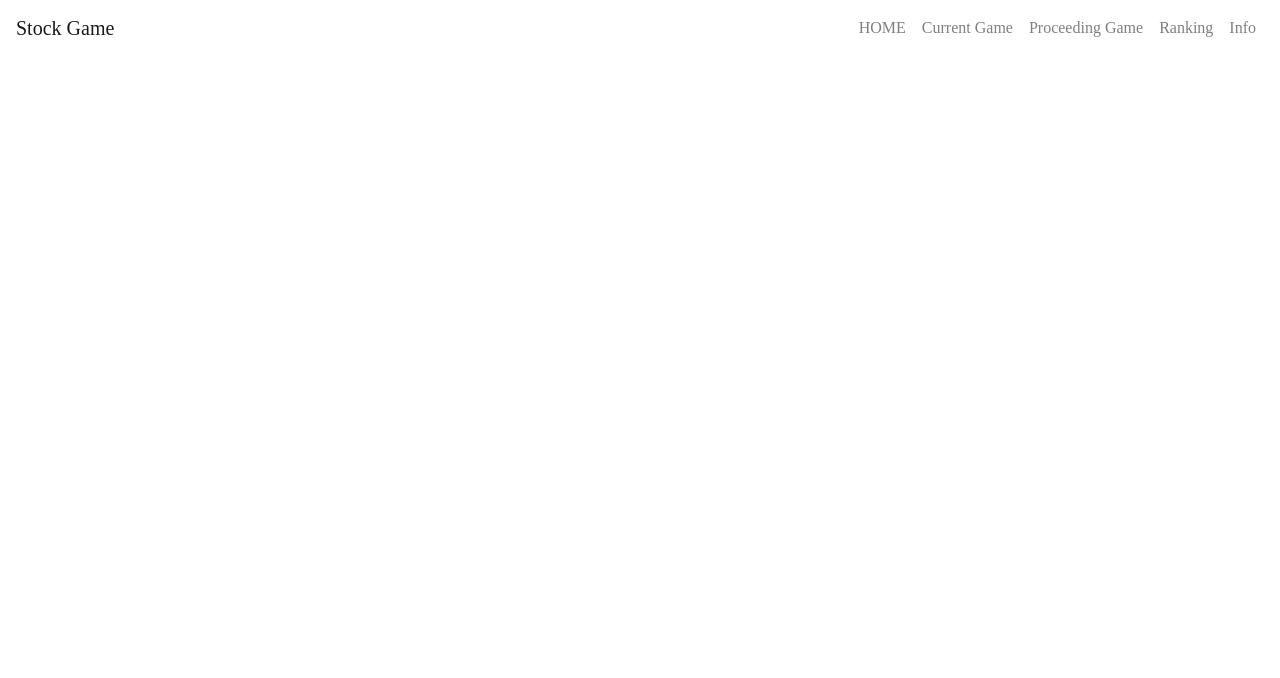
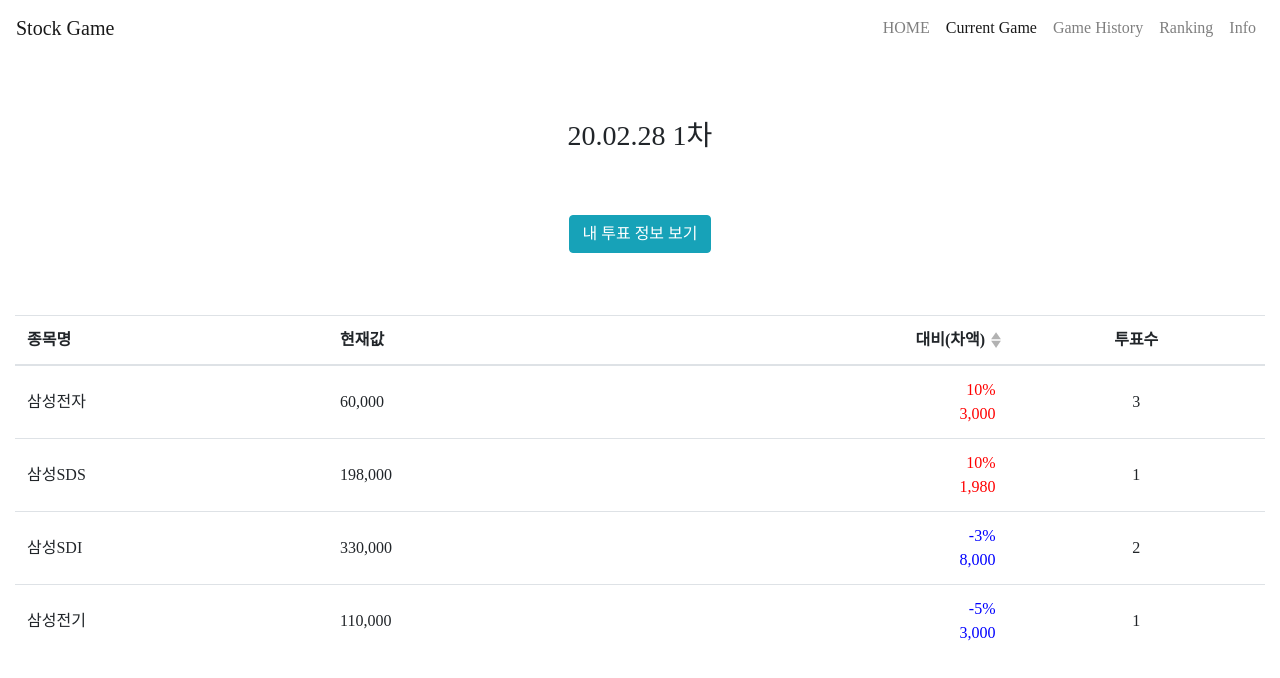
Before and after one commit to alrud0x0/stock_game, a Vue app in the folder front/: page /#/game/current in a window 1280 px wide. Shown: the top 678 px of the page. Built offline with nearby package versions, Linux system fonts and the light colour scheme; a web font is replaced by a local one.

Commit message:
게임테이블/보팅정보/사용자투표정보 추가

```diff
--- a/front/src/App_backup.vue
+++ /dev/null
@@ -1,28 +0,0 @@
-<template>
-  <div id="app">
-    <img alt="Vue logo" src="./assets/logo.png">
-    <HelloWorld msg="Welcome to Your Vue.js App"/>
-  </div>
-</template>
-
-<script>
-import HelloWorld from './components/HelloWorld.vue'
-
-export default {
-  name: 'app',
-  components: {
-    HelloWorld
-  }
-}
-</script>
-
-<style>
-#app {
-  font-family: 'Avenir', Helvetica, Arial, sans-serif;
-  -webkit-font-smoothing: antialiased;
-  -moz-osx-font-smoothing: grayscale;
-  text-align: center;
-  color: #2c3e50;
-  margin-top: 60px;
-}
-</style>
--- a/front/src/components/HelloWorld.vue
+++ /dev/null
@@ -1,58 +0,0 @@
-<template>
-  <div class="hello">
-    <h1>{{ msg }}</h1>
-    <p>
-      For a guide and recipes on how to configure / customize this project,<br>
-      check out the
-      <a href="https://cli.vuejs.org" target="_blank" rel="noopener">vue-cli documentation</a>.
-    </p>
-    <h3>Installed CLI Plugins</h3>
-    <ul>
-      <li><a href="https://github.com/vuejs/vue-cli/tree/dev/packages/%40vue/cli-plugin-babel" target="_blank" rel="noopener">babel</a></li>
-      <li><a href="https://github.com/vuejs/vue-cli/tree/dev/packages/%40vue/cli-plugin-eslint" target="_blank" rel="noopener">eslint</a></li>
-    </ul>
-    <h3>Essential Links</h3>
-    <ul>
-      <li><a href="https://vuejs.org" target="_blank" rel="noopener">Core Docs</a></li>
-      <li><a href="https://forum.vuejs.org" target="_blank" rel="noopener">Forum</a></li>
-      <li><a href="https://chat.vuejs.org" target="_blank" rel="noopener">Community Chat</a></li>
-      <li><a href="https://twitter.com/vuejs" target="_blank" rel="noopener">Twitter</a></li>
-      <li><a href="https://news.vuejs.org" target="_blank" rel="noopener">News</a></li>
-    </ul>
-    <h3>Ecosystem</h3>
-    <ul>
-      <li><a href="https://router.vuejs.org" target="_blank" rel="noopener">vue-router</a></li>
-      <li><a href="https://vuex.vuejs.org" target="_blank" rel="noopener">vuex</a></li>
-      <li><a href="https://github.com/vuejs/vue-devtools#vue-devtools" target="_blank" rel="noopener">vue-devtools</a></li>
-      <li><a href="https://vue-loader.vuejs.org" target="_blank" rel="noopener">vue-loader</a></li>
-      <li><a href="https://github.com/vuejs/awesome-vue" target="_blank" rel="noopener">awesome-vue</a></li>
-    </ul>
-  </div>
-</template>
-
-<script>
-export default {
-  name: 'HelloWorld',
-  props: {
-    msg: String
-  }
-}
-</script>
-
-<!-- Add "scoped" attribute to limit CSS to this component only -->
-<style scoped>
-h3 {
-  margin: 40px 0 0;
-}
-ul {
-  list-style-type: none;
-  padding: 0;
-}
-li {
-  display: inline-block;
-  margin: 0 10px;
-}
-a {
-  color: #42b983;
-}
-</style>
--- a/front/src/components/Home.vue
+++ b/front/src/components/Home.vue
@@ -1,10 +1,11 @@
 <template>
 <div>
-  <userPoint />
-  <div v-if="isVotingAvaliable">
-    <b-button block variant="info" :to="{path : '/game/upcoming'}">게임 참여하기 <b-icon icon="arrow-bar-right"></b-icon></b-button>
+  <div class="outline-margin">
+    <userPoint />
   </div>
-  <gameTable />
+  <div class="outline-margin">
+    <gameTable />
+  </div>
 </div>
 </template>
 
--- a/front/src/components/Rank.vue
+++ b/front/src/components/Rank.vue
@@ -1,9 +1,6 @@
 <template>
 <div>
   <div class="outline-margin">
-    <div align="middle" class="common-margin">
-      <h3>{{ nickname }} 님의 점수</h3>
-    </div>
     <userPoint />
   </div>
   <div class="outline-margin">
--- a/front/src/components/common/TopTab.vue
+++ b/front/src/components/common/TopTab.vue
@@ -7,8 +7,8 @@
   <b-collapse id="nav-collapse" is-nav>
     <b-navbar-nav class="ml-auto">
       <b-nav-item :to="{path : '/home'}" :active="$route.name == 'home'">HOME</b-nav-item>
-      <b-nav-item :to="{path : '/game/upcoming'}" :active="$route.name == 'upcomingGame'">Current Game</b-nav-item>
-      <b-nav-item :to="{path : '/game/current'}">Proceeding Game</b-nav-item>
+      <b-nav-item :to="{path : '/game/current'}" :active="$route.name == 'currentGame'">Current Game</b-nav-item>
+      <b-nav-item :to="{path : '/game/history'}" :active="$route.name == 'gameHistory'">Game History</b-nav-item>
       <b-nav-item :to="{path : '/rank'}" :active="$route.name == 'rank'">Ranking</b-nav-item>
       <b-nav-item :to="{path : '/info'}">Info</b-nav-item>
     </b-navbar-nav>
--- a/front/src/components/game/GameTable.vue
+++ b/front/src/components/game/GameTable.vue
@@ -3,18 +3,38 @@
     <div align="middle" class="common-margin">
       <h3>{{ gameTitle }}</h3>
     </div>
+    <div align="middle" class="common-margin">
+      <userVoteTable />
+    </div>
     <div>
-      <b-table striped hover
+      <b-table noCollapse hover
         :items="items"
-        :fields="fields">
+        :fields="fields"
+        @row-clicked="item=>$set(item, '_showDetails', !item._showDetails)">
+
+        <template v-slot:cell(price)="row">
+            {{ row.value | currencyFormat}}
+        </template>
 
         <template v-slot:cell(comparison)="row">
           <span :style="{color : [row.value.rate < 0 ? 'blue' : 'red']}">
             {{ row.value.rate }}% <br/>
-            {{ row.value.difference }}
+            {{ row.value.difference | currencyFormat}}
           </span>
         </template>
 
+        <template v-slot:cell(vote)="row">
+          {{ row.value.count }}
+          <!--<b-button size="sm" @click="row.toggleDetails" class="mb-2" variant="outline-info">
+            <b-icon icon="chevron-down" v-if="row.detailsShowing"></b-icon>
+            <b-icon icon="chevron-up" v-if="!row.detailsShowing"></b-icon>
+          </b-button>-->
+        </template>
+
+        <!-- voting info -->
+        <template v-slot:row-details="row">
+          <voteInfo :items="row.item.vote.items" />
+        </template>
 
       </b-table>
     </div>
@@ -23,20 +43,25 @@
 
 
 <script>
+import VoteInfo from './VoteInfo.vue'
+import UserVoteTable from './UserVoteTable.vue'
+
 export default {
   name: 'gameTable',
+  components: {
+    VoteInfo,
+    UserVoteTable
+  },
   data() {
       return {
         fields: [
           {
             key : 'stock',
-            sortable: true,
             label : '종목명',
             class: 'align-middle'
           },
           {
             key : 'price',
-            sortable: true,
             label : '현재값',
             class: 'align-middle'
           },
@@ -44,23 +69,71 @@
             key : 'comparison',
             sortable: true,
             label : '대비(차액)',
-            class: 'align-middle'
+            class: 'align-middle text-right',
           },
           {
             key : 'vote',
-            sortable: true,
             label : '투표수',
-            class: 'align-middle'
+            class: 'align-middle text-center'
           }
         ],
         items: [
-          { stock: '삼성전자', price: '60000', comparison: { rate : '10', difference : '3000'}, vote: '3' },
-          { stock: '삼성SDS', price: '198000', comparison:  { rate : '10', difference : '198000'} , vote: '7' },
-          { stock: '삼성SDI', price: '330000', comparison:  { rate : '-3', difference : '8000'} , vote: '5' },
-          { stock: '삼성전기', price: '110000', comparison:  { rate : '-5', difference : '3000'}, vote: '1' }
+          {
+              stock: '삼성전자',
+              price: '60000',
+              comparison: {
+                  rate : '10',
+                  difference : '3000'
+              },
+              vote: {
+                  count : '3',
+                  items : [  { userId : 'user123', reason : '그냥' }, { userId : 'user456', reason : '그냥요' }, { userId : 'user789', reason : '그냥이요' }]
+              }
+          },
+          {
+              stock: '삼성SDS',
+              price: '198000',
+              comparison:  {
+                rate : '10',
+                difference : '1980'
+              },
+              vote: {
+                count : '1',
+                items : [  { userId : 'user123', reason : '내맘' }]
+              }
+          },
+          {
+              stock: '삼성SDI',
+              price: '330000',
+              comparison:  {
+                rate : '-3',
+                difference : '8000'
+              },
+              vote: {
+                count : '2',
+                items : [  { userId : 'user123', reason : 'ㅇㅇ' }, { userId : 'user123', reason : 'ㅇㅇㅇ' }]
+              }
+          },
+          {   stock: '삼성전기',
+              price: '110000',
+              comparison:  {
+                rate : '-5',
+                difference : '3000'
+              },
+              vote: {
+                count : '1',
+                items : [  { userId : 'user123', reason : 'ㅇㅇ' }, { userId : 'user123', reason : 'ㅇㅇㅇ' }]
+              }
+          }
         ],
         gameTitle : '20.02.28 1차'
       }
+  },
+  filters : {
+    currencyFormat: function(value) {
+      var num = new Number(value);
+      return num.toFixed(0).replace(/\B(?=(\d{3})+(?!\d))/g, ",");
+    }
   }
 }
 </script>
--- /dev/null
+++ b/front/src/components/game/UserVoteTable.vue
@@ -0,0 +1,67 @@
+<template>
+  <div id="userVoteTable">
+    <b-button v-b-toggle.collapse-1 variant="info">내 투표 정보 보기</b-button>
+    <b-collapse id="collapse-1" class="mt-2">
+      <b-card>
+        <p class="card-text">내가 투표한 주식 랭킹</p>
+        <b-table noCollapse
+          :items="items"
+          :fields="fields">
+
+          <template v-slot:cell(comparison)="row">
+            <span :style="{color : [row.value.rate < 0 ? 'blue' : 'red']}">
+              {{ row.value.rate }}% <br/>
+              {{ row.value.difference}}
+            </span>
+          </template>
+
+        </b-table>
+      </b-card>
+    </b-collapse>
+  </div>
+</template>
+
+<script>
+export default {
+  name: 'userVoteTable',
+  data() {
+    return {
+      fields : [
+        {
+          key : 'rank',
+          label: '순위',
+          class: 'align-middle'
+        },
+        {
+          key : 'stock',
+          label : '종목명',
+          class: 'align-middle'
+        },
+        {
+          key : 'comparison',
+          label : '대비(차액)',
+          class: 'align-middle text-right'
+        }
+      ],
+      items : [
+        {
+            rank : 3,
+            stock: '삼성전기',
+            comparison:  {
+              rate : '5',
+              difference : '13000'
+            }
+        },
+        {
+            rank : 7,
+            stock: '삼성전자',
+            comparison:  {
+              rate : '2',
+              difference : '3000'
+            }
+        }
+      ]
+    }
+  }
+}
+</script>
--- /dev/null
+++ b/front/src/components/game/VoteInfo.vue
@@ -0,0 +1,26 @@
+<template>
+  <div id="voteInfo">
+    <b-table noCollapse headVariant="dark"
+      :items="items"
+      :fields="fields">
+    </b-table>
+  </div>
+</template>
+
+
+<script>
+export default {
+  name: 'voteInfo',
+  props: {
+    items: {
+      type: Array,
+      default: () => ({})
+    }
+  },
+  data() {
+    return {
+      fields : [ {key : 'userId', label: '사용자'} , {key : 'reason', label: '선택사유'} ]
+    }
+  }
+}
+</script>
--- a/front/src/route/index.js
+++ b/front/src/route/index.js
@@ -10,7 +10,8 @@
 const routes = [
   { path : '/home', component: Home, name: 'home' },
   { path : '/rank', component: Rank, name: 'rank' },
-  { path : '/game/upcoming', component: GameTable, name: 'upcomingGame' }
+  { path : '/game/current', component: GameTable, name: 'currentGame' },
+  { path : '/game/history', component: GameTable, name: 'gameHistory' }
 ]
 
 //router 인스턴스 생성
```
